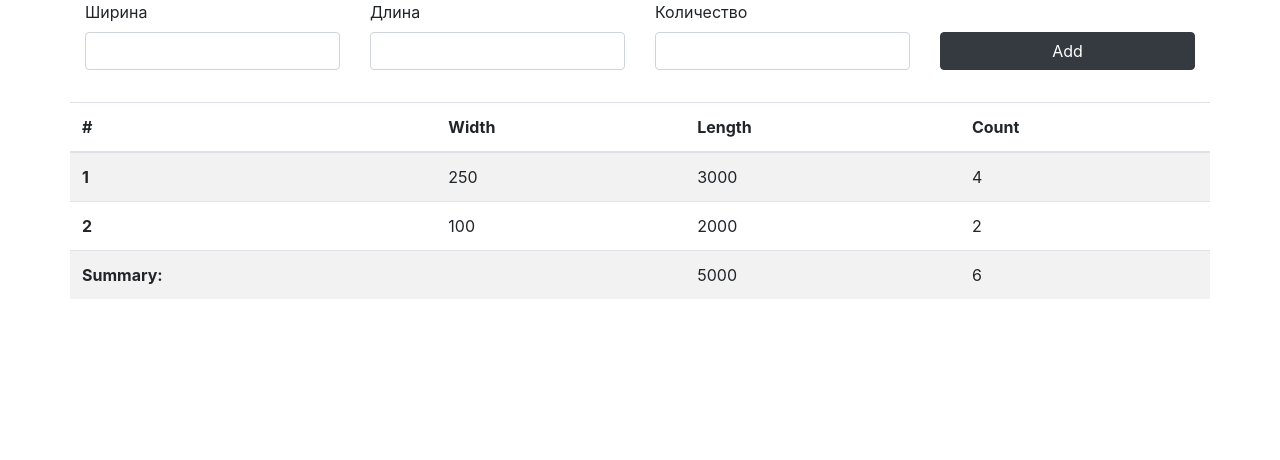
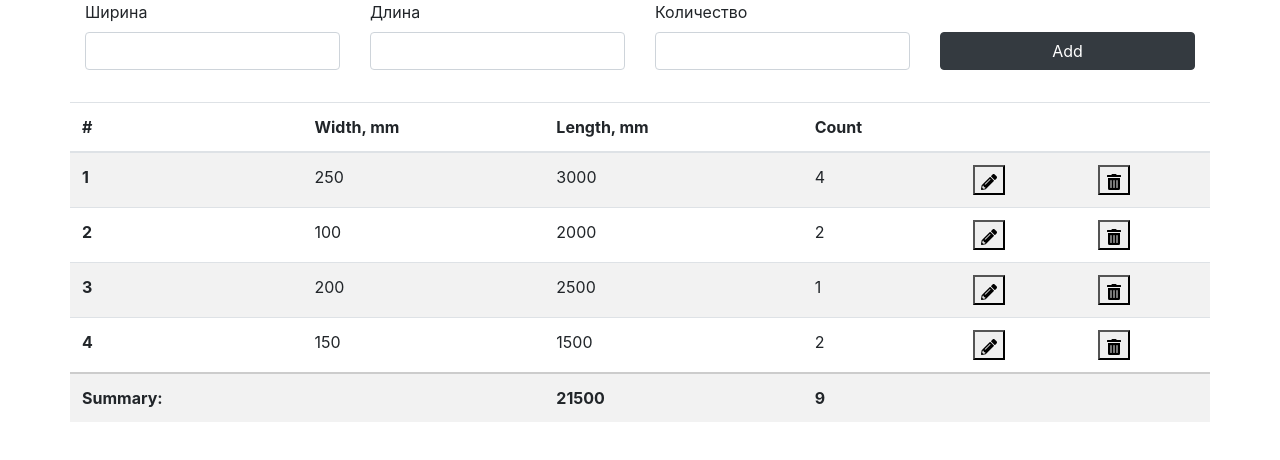
Before and after one commit to injective/buildCalc, a React (Create React App) app: page / in a window 1280 px wide. Shown: the top 460 px of the page. Built offline with nearby package versions, Linux system fonts and the light colour scheme; no server answers.

Commit message:
some minor fixes

```diff
--- a/package.json
+++ b/package.json
@@ -3,11 +3,15 @@
   "version": "0.1.0",
   "private": true,
   "dependencies": {
+    "@fortawesome/fontawesome-svg-core": "^1.2.26",
+    "@fortawesome/free-solid-svg-icons": "^5.12.0",
+    "@fortawesome/react-fontawesome": "^0.1.8",
     "@testing-library/jest-dom": "^4.2.4",
     "@testing-library/react": "^9.4.0",
     "@testing-library/user-event": "^7.2.1",
     "react": "^16.12.0",
     "react-dom": "^16.12.0",
+    "react-icons": "^3.8.0",
     "react-scripts": "3.3.0"
   },
   "scripts": {
--- a/src/components/App/App.js
+++ b/src/components/App/App.js
@@ -11,12 +11,26 @@ class App extends Component {
                 {
                     widthInput: 250,
                     lengthInput: 3000,
-                    countInput: 4
+                    countInput: 4,
+                    id: 1
                 },
                 {
                     widthInput: 100,
                     lengthInput: 2000,
-                    countInput: 2
+                    countInput: 2,
+                    id: 2
+                },
+                {
+                    widthInput: 200,
+                    lengthInput: 2500,
+                    countInput: 1,
+                    id: 3
+                },
+                {
+                    widthInput: 150,
+                    lengthInput: 1500,
+                    countInput: 2,
+                    id: 4
                 },
             ],
             widthInput: '',
@@ -25,12 +39,30 @@ class App extends Component {
             id: 0,
             headerOfTableItems: {
                 ordinalNumberLabel: '#',
-                widthLabel: 'Width',
-                lengthLabel: 'Length',
+                widthLabel: 'Width, mm',
+                lengthLabel: 'Length, mm',
                 countLabel: 'Count'
-            }
+            },
+
+            response: '',
+            post: '',
+            responseToPost: '',
         }
     }
+
+    componentDidMount() {
+        this.callApi()
+        .then(res => this.setState({ response: res.express }))
+        .catch(err => console.log(err));
+    }
+
+    callApi = async () => {
+        const response = await fetch('http://localhost:3000/data');
+        const body = await response.json();
+        if (response.status !== 200) throw Error(body.message);
+
+        return body;
+    };
 
     // onChange input values of new item
     onChangeWidthInput = (e) => {
@@ -54,10 +86,20 @@ class App extends Component {
     // adding new item to array
     onClickAddItem = () => {
         if(this.state.widthInput.length && this.state.lengthInput.length && this.state.countInput.length) {
+            const funcIdCheck = () => {
+                if(this.state.itemsArray.length) {
+                    return this.state.itemsArray[this.state.itemsArray.length-1].id + 1
+                } else {
+                    return 1
+                }
+
+            }
+
             const newItem = {
                 widthInput: parseInt(this.state.widthInput),
                 lengthInput: parseInt(this.state.lengthInput),
-                countInput: parseInt(this.state.countInput)
+                countInput: parseInt(this.state.countInput),
+                id: funcIdCheck()
             }
 
             this.setState((state) => ({
@@ -69,21 +111,13 @@ class App extends Component {
         }
     }
 
+    //delete item from list
+    onClickDeleteItem = (id) => {
+        console.log(id);
+    };
+
     render() {
-        const { itemsArray, widthInput, lengthInput, countInput, headerOfTableItems } = this.state;
-
-        // iterate all items in table
-        // const newItems = itemsArray.map((item, id) => {
-        //     return (
-        //         <div key={id} className="list-group-item resultItem row">
-        //             <div className='col-1'>{item.widthInput} {typeof item.widthInput}</div>
-        //             <div className='col-1'>x</div>
-        //             <div className='col-1'>{item.lengthInput} {typeof item.lengthInput}</div>
-        //             <div className='col-1'>-</div>
-        //             <div className='col-1'>{item.countInput} {typeof item.countInput}</div>
-        //         </div>
-        //     );
-        // });
+        const { response, itemsArray, widthInput, lengthInput, countInput, headerOfTableItems } = this.state;
 
         // sum of count items
         const sumCountItems = itemsArray.reduce((sum, obj) => {
@@ -92,11 +126,15 @@ class App extends Component {
 
         // sum of length items
         const sumLengthItems = itemsArray.reduce((sum, obj) => {
-            return sum + obj.lengthInput
+            return (sum + obj.lengthInput * obj.countInput)
         }, 0);
+
+
+        console.log(response);
 
         return(
             <div className="container">
+
                 <div className="row form-group entiresInputsGroup">
                     <div className="col">
                         <div className="form-group">
@@ -142,7 +180,9 @@ class App extends Component {
                         headerLabels={headerOfTableItems}
                         itemsArrayProp={itemsArray}
                         sumCountItemsProps={sumCountItems}
-                        sumLengthItemsProps={sumLengthItems} />
+                        sumLengthItemsProps={sumLengthItems}
+                        onDeleted={this.onClickDeleteItem}
+                        />
 
 
                 </div>
--- /dev/null
+++ b/src/components/ItemsTable/ItemsTable.css
@@ -0,0 +1,3 @@
+.itemsTableSumTr {
+    border-top: 2px solid #ccc;
+}
--- a/src/components/ItemsTable/ItemsTable.js
+++ b/src/components/ItemsTable/ItemsTable.js
@@ -2,6 +2,7 @@ import React, {Component} from 'react';
 import ItemsTableHeader from './partials/ItemsTableHeader';
 import ItemsTableTr from './partials/ItemsTableTr';
 import ItemsTableSum from './partials/ItemsTableSum';
+import './ItemsTable.css';
 
 class ItemsTable extends Component {
     constructor(props) {
@@ -13,17 +14,15 @@ class ItemsTable extends Component {
     }
 
     render() {
-        const itemsTableTr = this.props.itemsArrayProp.map((item, id) => {
+        const itemsTableTr = this.props.itemsArrayProp.map((item) => {
             return(
                 <ItemsTableTr
-                    key={id}
+                    key={item.id}
                     data={item}
-                    id={id+1}
+                    onDeleted={(id) => {console.log('id', id)}}
                 />
             );
         });
-
-
 
         return (
             <table className='table table-striped'>
--- a/src/components/ItemsTable/partials/ItemsTableHeader.js
+++ b/src/components/ItemsTable/partials/ItemsTableHeader.js
@@ -8,6 +8,8 @@ const ItemsTableHeader = (props) => {
                 <th scope='col'>{props.headerLabels.widthLabel}</th>
                 <th scope='col'>{props.headerLabels.lengthLabel}</th>
                 <th scope='col'>{props.headerLabels.countLabel}</th>
+                <th></th>
+                <th></th>
             </tr>
         </thead>
     );
--- a/src/components/ItemsTable/partials/ItemsTableSum.js
+++ b/src/components/ItemsTable/partials/ItemsTableSum.js
@@ -2,11 +2,13 @@ import React from 'react';
 
 const ItemsTableSum = (props) => {
     return(
-        <tr>
+        <tr className='itemsTableSumTr'>
             <th scope='row'>Summary:</th>
             <td></td>
-            <td>{props.sumLengthItems}</td>
-            <td>{props.sumCountItems}</td>
+            <td><strong>{props.sumLengthItems}</strong></td>
+            <td><strong>{props.sumCountItems}</strong></td>
+            <td></td>
+            <td></td>
         </tr>
     );
 }
--- a/src/components/ItemsTable/partials/ItemsTableTr.js
+++ b/src/components/ItemsTable/partials/ItemsTableTr.js
@@ -1,12 +1,23 @@
 import React from 'react';
+import { FaTrashAlt, FaPencilAlt } from "react-icons/fa";
 
 const ItemsTableTr = (props) => {
     return(
         <tr>
-            <th scope='row'>{props.id}</th>
+            <th scope='row'>{props.data.id}</th>
             <td>{props.data.widthInput}</td>
             <td>{props.data.lengthInput}</td>
             <td>{props.data.countInput}</td>
+            <td className='td-icon'>
+                <button>
+                    <FaPencilAlt />
+                </button>
+            </td>
+            <td className='td-icon'>
+                <button>
+                    <FaTrashAlt />
+                </button>
+            </td>
         </tr>
     );
 }
```
Also changed, not shown: 1 other file (tests, documents, lock files or other folders).
